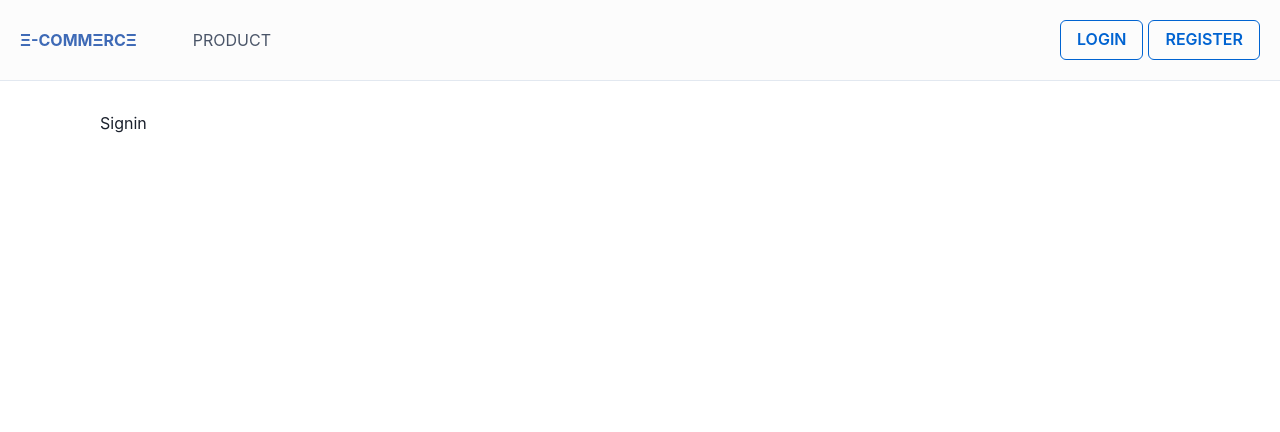
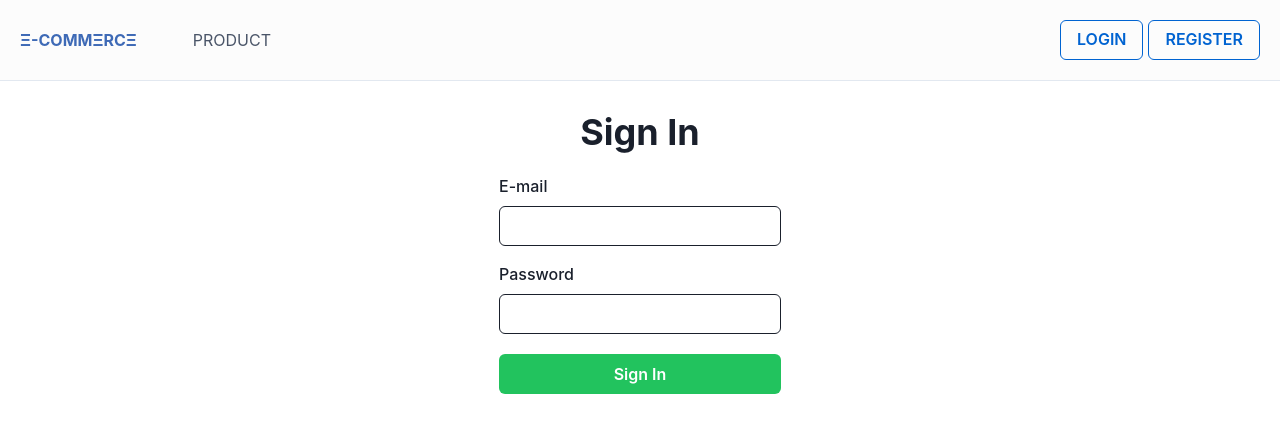
Before and after one commit to ramazanusluu/React-E-Commerce, a React (Create React App) app in the folder client/: page /signin in a window 1280 px wide. Shown: the top 432 px of the page. Built offline with nearby package versions, Linux system fonts and the light colour scheme; no server answers.

Commit message:
Login islemleri

```diff
--- a/client/src/api.js
+++ b/client/src/api.js
@@ -40,6 +40,14 @@
   return data;
 };
 
+export const fetchLogin = async (input) => {
+  const { data } = await axios.post(
+    `${process.env.REACT_APP_BASE_ENDPOINT}/auth/login`,
+    input
+  );
+  return data;
+};
+
 export const fetchMe = async () => {
   const { data } = await axios.get(
     `${process.env.REACT_APP_BASE_ENDPOINT}/auth/me`
--- a/client/src/pages/Auth/Signin/index.js
+++ b/client/src/pages/Auth/Signin/index.js
@@ -1,9 +1,89 @@
 import React from "react";
+import {
+  Flex,
+  Box,
+  Heading,
+  FormControl,
+  FormLabel,
+  Input,
+  Button,
+  Alert,
+} from "@chakra-ui/react";
+import { useFormik } from "formik";
+import validationSchema from "./validations";
+import { fetchLogin } from "../../../api";
+import { useAuth } from "../../../contexts/AuthContext";
+import { useNavigate } from "react-router-dom";
 
 function Signin() {
+  const { login } = useAuth();
+
+  let navigate = useNavigate();
+
+  const formik = useFormik({
+    initialValues: {
+      email: "",
+      password: "",
+    },
+    validationSchema,
+    onSubmit: async (values, bag) => {
+      try {
+        const loginResponse = await fetchLogin({
+          email: values.email,
+          password: values.password,
+        });
+        login(loginResponse);
+        navigate("/");
+        console.log(loginResponse);
+      } catch (error) {
+        bag.setErrors({ general: error.response.data.message });
+      }
+    },
+  });
+
   return (
     <div>
-      <h1>Signin</h1>
+      <Flex align="center" width="full" justifyContent="center">
+        <Box>
+          <Box textAlign="center">
+            <Heading>Sign In</Heading>
+          </Box>
+          <Box my={5}>
+            {formik.errors.general && (
+              <Alert status="error">{formik.errors.general}</Alert>
+            )}
+          </Box>
+          <Box my={5} textAlign="left">
+            <form onSubmit={formik.handleSubmit}>
+              <FormControl>
+                <FormLabel>E-mail</FormLabel>
+                <Input
+                  name="email"
+                  onChange={formik.handleChange}
+                  onBlur={formik.handleBlur}
+                  value={formik.values.email}
+                  isInvalid={formik.touched.email && formik.errors.email}
+                />
+              </FormControl>
+              <FormControl mt="4">
+                <FormLabel>Password</FormLabel>
+                <Input
+                  name="password"
+                  type="password"
+                  onChange={formik.handleChange}
+                  onBlur={formik.handleBlur}
+                  value={formik.values.password}
+                  isInvalid={formik.touched.password && formik.errors.password}
+                />
+              </FormControl>
+
+              <Button mt="5" width="full" type="submit" colorScheme="whatsapp">
+                Sign In
+              </Button>
+            </form>
+          </Box>
+        </Box>
+      </Flex>
     </div>
   );
 }
--- /dev/null
+++ b/client/src/pages/Auth/Signin/validations.js
@@ -0,0 +1,12 @@
+import { object, string } from "yup";
+
+const validations = object({
+  email: string()
+    .email("Geçerli bir e-mail adresi giriniz !")
+    .required("Zorunlu alan."),
+  password: string()
+    .min(5, "Parolanız en az 5 karakter olmalıdır !")
+    .required("Zorunlu alan."),
+});
+
+export default validations;
--- a/client/src/pages/Auth/Signup/index.js
+++ b/client/src/pages/Auth/Signup/index.js
@@ -34,7 +34,7 @@
           password: values.password,
         });
         login(registerResponse);
-        navigate("/profile");
+        navigate("/signin");
         console.log(registerResponse);
       } catch (error) {
         bag.setErrors({ general: error.response.data.message });
--- a/client/src/pages/Profile/index.js
+++ b/client/src/pages/Profile/index.js
@@ -10,7 +10,7 @@
 
   const handleLogout = async () => {
     logout(() => {
-      navigate("/signup");
+      navigate("/signin");
     });
   };
 
```
